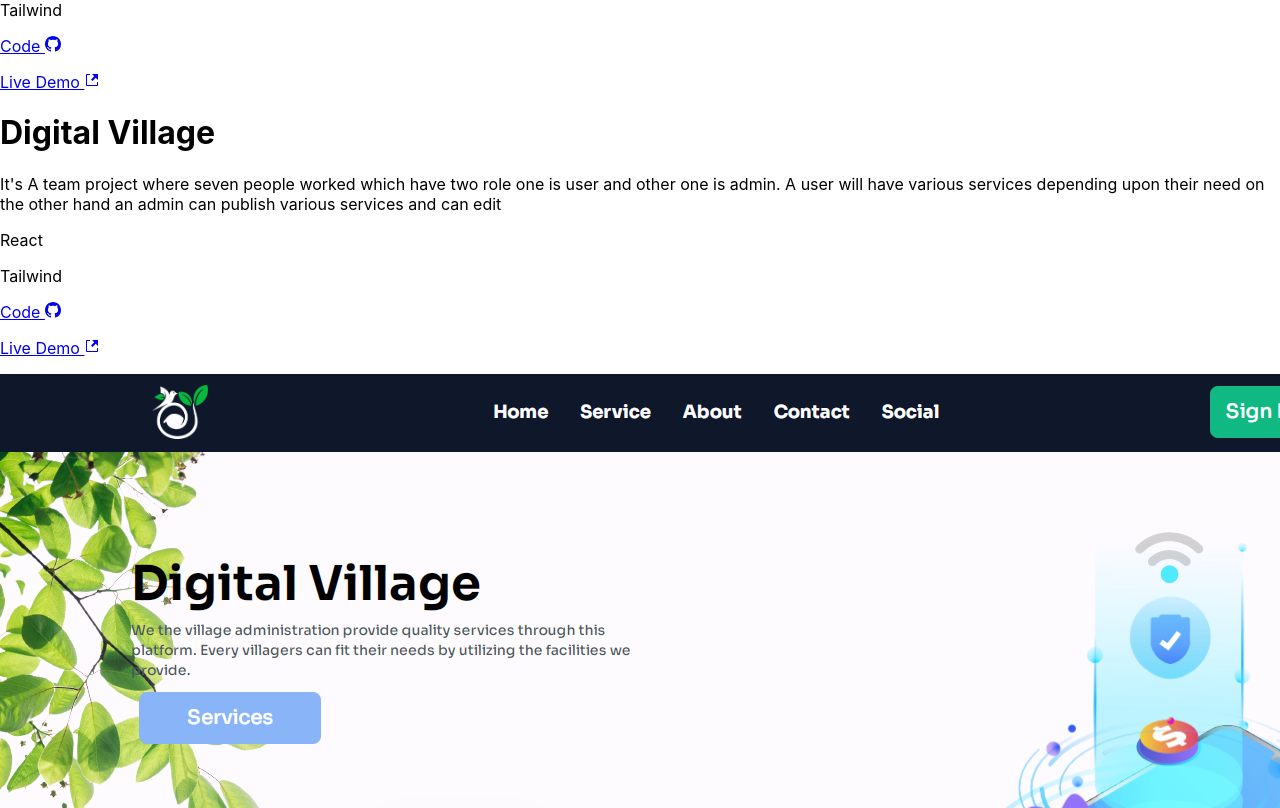
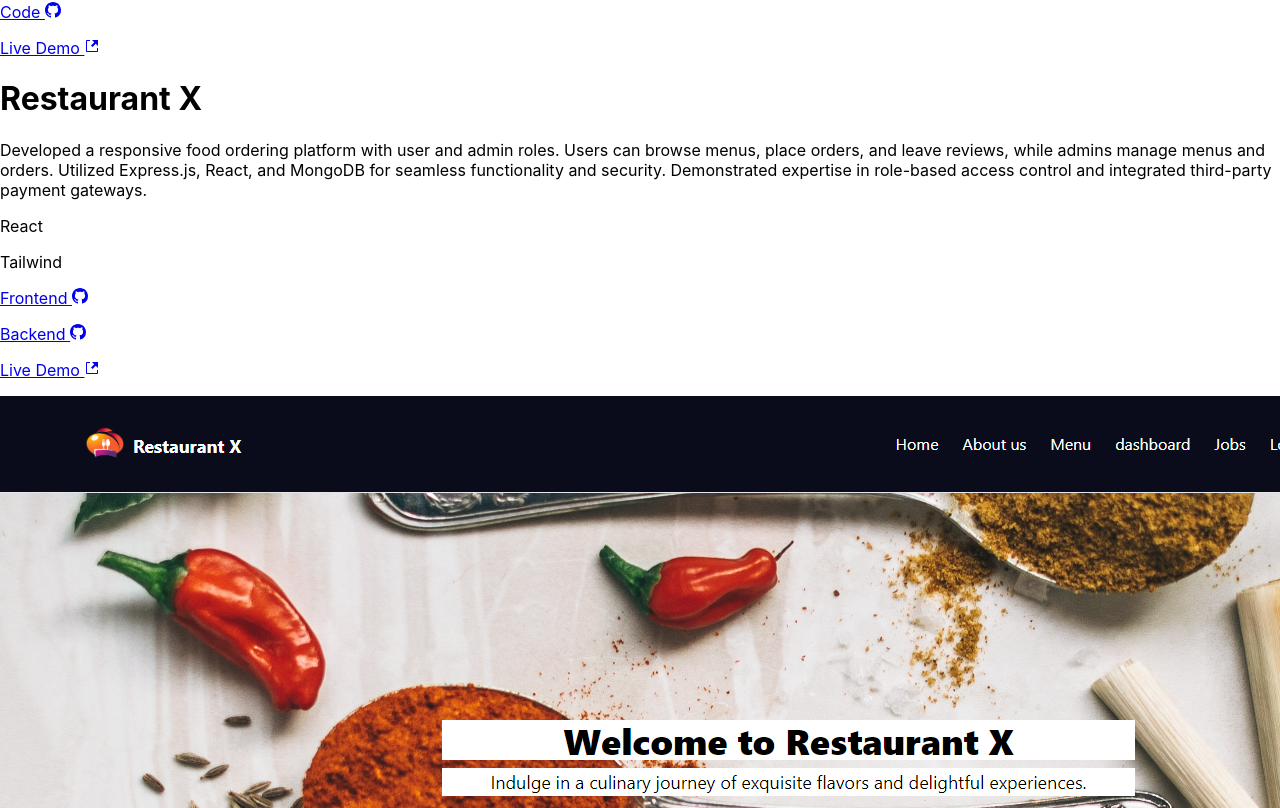
Before and after one commit to SaqlineShabbir/portfolio, a React (Create React App) app: page / in a window 1280 px wide. Shown: the part 5832-6640 px from the top of the page. Built offline with nearby package versions, Linux system fonts and the light colour scheme.

Commit message:
added a new project

```diff
--- a/src/Components/Main/Home/PortFolio/Portfolio.js
+++ b/src/Components/Main/Home/PortFolio/Portfolio.js
@@ -5,28 +5,28 @@ import { Link } from 'react-router-dom';
 import img1 from '../../../../asset/images/digital  village.PNG';
 import img3 from '../../../../asset/images/doctors  portal.PNG';
 import img from '../../../../asset/images/q.PNG';
+import img4 from '../../../../asset/images/restaurent.PNG';
 import img2 from '../../../../asset/images/portfolioimg1.PNG';
 import { FcIdea } from "react-icons/fc";
 const Portfolio = () => {
   return (
     <div id="projects" className="px-5">
       <div className="lg:px-[200px] my-[60px] ">
-        <div className=' py-20' ><h1 className="font-Raleway font-bold lg:md:text-5xl text-3xl text-center lg:text-left"> Check Out My Projects</h1>
-          <div className='flex space-x-1'><p className='text-xl pt-2 text-center  font-Raleway lg:text-left'>Transforming Ideas into Seamless Digital Experiences </p><FcIdea size={30} />
+        <div className=' py-20 text-center' ><h1 className="font-Raleway font-bold lg:md:text-5xl text-3xl text-center "> Check Out My Projects   </h1>
+          <p className='text-xl pt-2 font-Raleway lg:px-[200px]'>Explore my diverse web projects, a showcase of innovation where I stay current with the latest trends and technologies in the field.</p>
 
-          </div>
         </div>
         <div className="pMain space-y-20">
-          {/* //project start */}
-          <div className="lg:flex lg:w-[100%] ">
+          {/* //project start 1*/}
+          <div className="lg:flex lg:w-[100%] border py-5 px-5 ">
             <div className="lg:w-[50%] flex justify-center">
               <img
-                className="lg:w-[400px] h-[250px] border rounded-xl"
+                className="lg:w-[500px] h-[250px] border rounded-xl"
                 src={img}
                 alt=""
               />
             </div>
-            <div className="lg:w-[50%] text-center pt-6">
+            <div className="lg:w-[50%]  pt-6">
               <h1 className="font-bold ">OneQuiz</h1>
               <p className="">
                 It's A website which have two role one is user and other one is
@@ -35,11 +35,11 @@ const Portfolio = () => {
                 various types of quiz and publish certificates
               </p>
 
-              <div className="flex text-center justify-center font-bold my-5 text-sm text-gray-800">
+              <div className="flex  font-bold my-5 text-sm text-gray-800">
                 <p>Next Js</p>
                 <p className="px-2">Tailwind</p>
               </div>
-              <div className="flex text-center justify-center font-bold text-sm text-gray-800">
+              <div className="flex  font-bold text-sm text-gray-800">
                 <Link to="https://github.com/SaqlineShabbir/OnQuiz">
                   <p className="flex">
                     Code <BsGithub className="mt-1 ml-1" />
@@ -53,9 +53,59 @@ const Portfolio = () => {
               </div>
             </div>
           </div>
-          {/* // */}
-          <div className="lg:flex w-[100%] lg:px-20 px-5">
-            <div className="lg:w-[50%] text-center pt-6">
+          {/* //2 */}
+          <div className="lg:flex w-[100%] lg:px-20 px-5 py-5 border  space-x-0  lg:space-x-3">
+            <div className="lg:w-[50%]  pt-6">
+              <h1 className="font-bold ">Restaurant X</h1>
+              <p className="">
+                Developed a responsive food ordering platform with user and admin roles. Users can browse menus, place orders, and leave reviews, while admins manage menus and orders. Utilized Express.js, React, and MongoDB for seamless functionality and security. Demonstrated expertise in role-based access control and integrated third-party payment gateways.
+              </p>
+
+              <div className="flex  font-bold my-5 text-sm text-gray-800">
+                <p>React</p>
+                <p className="px-2">Tailwind</p>
+              </div>
+              <div className="flex  font-bold text-sm text-gray-800 space-x-3">
+                <Link to="https://github.com/SaqlineShabbir/restaurant-frontend">
+
+                  <p className="flex">
+                    Frontend <BsGithub className="mt-1 ml-1" />
+                  </p>
+                </Link>
+                <Link to="https://github.com/SaqlineShabbir/restaurant-backend">
+
+                  <p className="flex">
+                    Backend <BsGithub className="mt-1 ml-1" />
+                  </p>
+                </Link>
+                <Link to="https://restaurant-sage-theta.vercel.app/">
+                  <p className="px-2 flex">
+                    Live Demo <GoLinkExternal className="mt-1 ml-1" />
+                  </p>
+                </Link>
+              </div>
+            </div>
+
+            <div className="lg:w-[50%] flex justify-center pt-5 lg:pt-0">
+              <img
+                className="lg:w-[500px] h-[250px] border rounded-xl"
+                src={img4}
+                alt=""
+              />
+            </div>
+          </div>
+          {/* 3 */}
+          <div className="lg:flex w-[100%] lg:px-20 px-5 py-5 border space-x-0  lg:space-x-5">
+
+            <div className="lg:w-[50%] flex justify-center pt-5 lg:pt-0">
+              <img
+                className="lg:w-[500px] h-[250px] border rounded-xl"
+                src={img1}
+                alt=""
+              />
+            </div>
+
+            <div className="lg:w-[50%]  pt-6">
               <h1 className="font-bold ">Digital Village</h1>
               <p className="">
                 It's A team project where seven people worked which have two
@@ -64,11 +114,11 @@ const Portfolio = () => {
                 admin can publish various services and can edit
               </p>
 
-              <div className="flex text-center justify-center font-bold my-5 text-sm text-gray-800">
+              <div className="flex  font-bold my-5 text-sm text-gray-800">
                 <p>React</p>
                 <p className="px-2">Tailwind</p>
               </div>
-              <div className="flex text-center justify-center font-bold text-sm text-gray-800">
+              <div className="flex font-bold text-sm text-gray-800">
                 <Link to="https://github.com/akhlakuzzalal/digital_village_front-end">
                   {' '}
                   <p className="flex">
@@ -82,26 +132,12 @@ const Portfolio = () => {
                 </Link>
               </div>
             </div>
-
-            <div className="lg:w-[50%] flex justify-center pt-5 lg:pt-0">
-              <img
-                className="lg:w-[400px] h-[250px] border rounded-xl"
-                src={img1}
-                alt=""
-              />
-            </div>
           </div>
 
-          {/* second */}
-          <div className="lg:flex w-[100%]  px-5 lg:px-20 ">
-            <div className="lg:w-[50%] flex justify-center">
-              <img
-                className="lg:w-[400px]  h-[250px] border rounded-xl"
-                src={img2}
-                alt=""
-              />
-            </div>
-            <div className="lg:w-[50%] text-center pt-6">
+          {/* 4 */}
+          <div className="lg:flex w-[100%]  px-5 py-5  lg:px-20 border">
+
+            <div className="lg:w-[50%]  pt-6">
               <h1 className="font-bold  ">Dream Rainbow</h1>
               <p className="">
                 It's A single service providing website and it has two role one
@@ -110,11 +146,11 @@ const Portfolio = () => {
                 bookings.
               </p>
 
-              <div className="flex text-center justify-center font-bold my-5 text-sm text-gray-800">
+              <div className="flex  font-bold my-5 text-sm text-gray-800">
                 <p>React</p>
                 <p className="px-2">Tailwind</p>
               </div>
-              <div className="flex text-center justify-center font-bold text-sm text-gray-800">
+              <div className="flex pb-3 lg:pb-0 font-bold text-sm text-gray-800">
                 <Link to="https://github.com/SaqlineShabbir/Dream-Rainbow-Ui">
                   <p className="flex">
                     Code <BsGithub className="mt-1 ml-1" />
@@ -127,10 +163,24 @@ const Portfolio = () => {
                 </Link>
               </div>
             </div>
+            <div className="lg:w-[50%] flex justify-center">
+              <img
+                className="lg:w-[500px]  h-[250px] border rounded-xl"
+                src={img2}
+                alt=""
+              />
+            </div>
           </div>
-          {/* //second end */}
-          <div className="lg:flex w-[100%] lg:px-20  px-5">
-            <div className="lg:w-[50%] text-center pt-6">
+          {/* 5 */}
+          <div className="lg:flex w-[100%] lg:px-20  px-5 py-5 border  space-x-0  lg:space-x-5">
+            <div className="lg:w-[50%] flex justify-center pt-5 lg:pt-0">
+              <img
+                className="lg:w-[500px] h-[250px] border rounded-xl"
+                src={img3}
+                alt=""
+              />
+            </div>
+            <div className="lg:w-[50%] pt-6">
               <h1 className="font-bold ">Doctors Portal</h1>
               <p className="">
                 It's a website for dentist organization it has two role one is
@@ -139,11 +189,11 @@ const Portfolio = () => {
                 appointments.
               </p>
 
-              <div className="flex text-center justify-center font-bold my-5 text-sm text-gray-800">
+              <div className="flex  font-bold my-5 text-sm text-gray-800">
                 <p>React</p>
                 <p className="px-2">Material-UI</p>
               </div>
-              <div className="flex text-center justify-center font-bold text-sm text-gray-800">
+              <div className="flex  font-bold text-sm text-gray-800">
                 <Link to="https://github.com/SaqlineShabbir/doctors-portal-client-side">
                   {' '}
                   <p className="flex">
@@ -157,13 +207,7 @@ const Portfolio = () => {
                 </Link>
               </div>
             </div>
-            <div className="lg:w-[50%] flex justify-center pt-5 lg:pt-0">
-              <img
-                className="lg:w-[400px] h-[250px] border rounded-xl"
-                src={img3}
-                alt=""
-              />
-            </div>
+
           </div>
 
           {/* //project end */}
```
Also changed, not shown: src/asset/images/restaurent.PNG (added).
